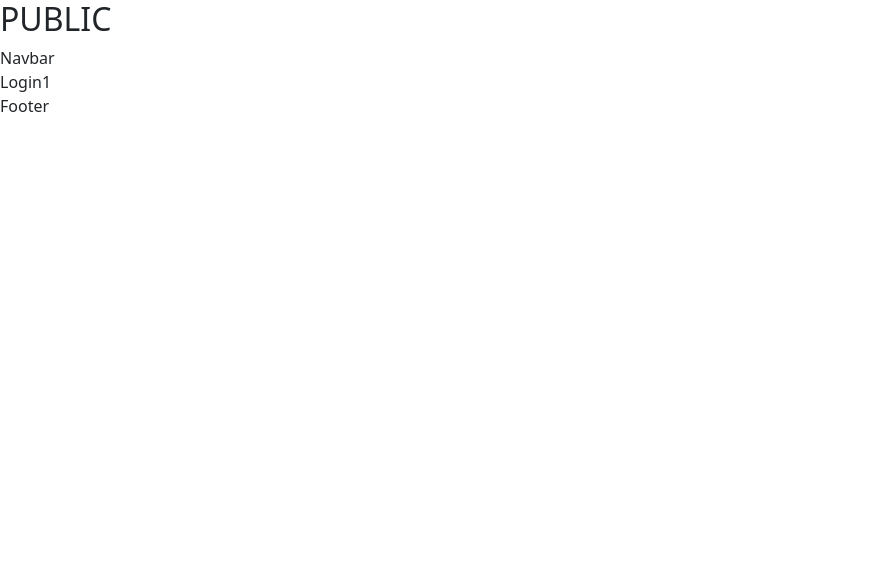
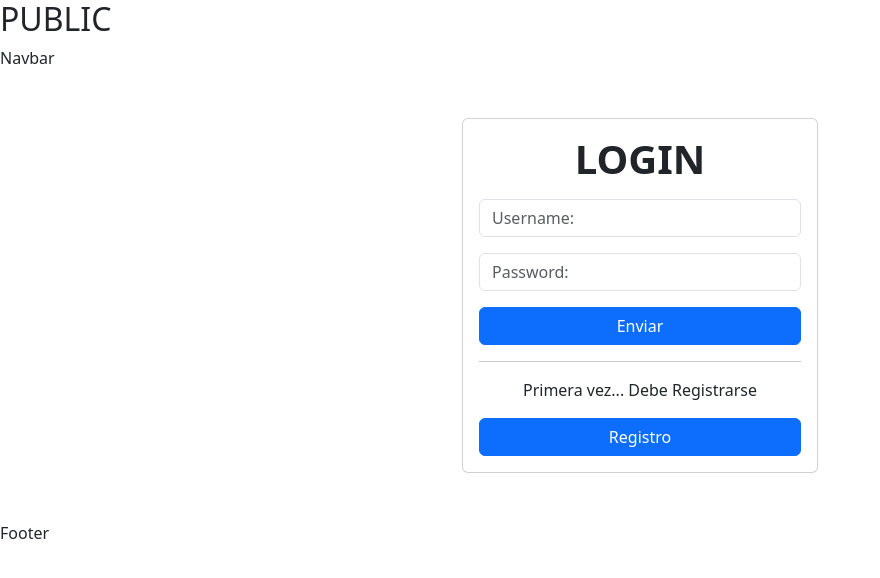
Before and after one commit to JhonatanPino/proyectoRetosFrontend, a React (Vite) app: page /login in a window 1280 px wide. Shown: the top 578 px of the page, without its empty margins (0-880 px from the left). Built offline with nearby package versions, Linux system fonts and the light colour scheme.

Commit message:
add page Login

```diff
--- a/src/App.jsx
+++ b/src/App.jsx
@@ -5,6 +5,8 @@ import 'bootstrap/dist/js/bootstrap.bundle.min.js';
 import 'react-toastify/dist/ReactToastify.css';
 import { ToastContainer } from 'react-toastify';
 
+//ADMIN
+import Panel from "./pageadmin/Panel.jsx";
 
 //LAYOUTS
 import LayoutPublic from "./layouts/LayoutPublic.jsx";
@@ -33,7 +35,7 @@ const App = () => {
                     </Route>
                     <Route element={<ProtectedRoutes />}>
                         <Route path="/admin" element={<LayoutAdmin />}>
-                            <Route index element={<PageHome />} />
+                            <Route index element={<Panel />} />
                         </Route>
                         <Route path="/user" element={<LayoutUser />}>
                             <Route index element={<PageHome />} />
--- a/src/layouts/LayoutAdmin.jsx
+++ b/src/layouts/LayoutAdmin.jsx
@@ -9,7 +9,7 @@ const LayoutAdmin = () => {
   const navigate = useNavigate();
 
   useEffect(() => {
-    if (getRol != "admin") {
+    if (getRol() != "admin") {
       navigate("/");
     }
   }, []);
--- a/src/layouts/LayoutUser.jsx
+++ b/src/layouts/LayoutUser.jsx
@@ -9,7 +9,7 @@ const LayoutUser = () => {
   const navigate = useNavigate();
 
   useEffect(() => {
-    if (getRol != "user") {
+    if (getRol() != "user") {
       navigate("/");
     }
   }, []);
--- a/src/main.jsx
+++ b/src/main.jsx
@@ -4,7 +4,6 @@ import App from './App.jsx'
 import 'bootstrap/dist/css/bootstrap.min.css';
 import 'bootstrap/dist/js/bootstrap.bundle.min.js';
 import 'react-toastify/dist/ReactToastify.css';
-import { ToastContainer } from 'react-toastify';
 
 createRoot(document.getElementById('root')).render(
   <StrictMode>
--- /dev/null
+++ b/src/pageadmin/Panel.jsx
@@ -0,0 +1,9 @@
+import React from 'react'
+
+const Panel = () => {
+  return (
+    <div>Panel</div>
+  )
+}
+
+export default Panel
--- a/src/pageauth/Login.jsx
+++ b/src/pageauth/Login.jsx
@@ -1,9 +1,124 @@
-import React from 'react'
+import React, { useState, useEffect } from 'react';
+import Config, { setAuthToken } from '../Config';
+import { useNavigate } from 'react-router-dom';
+import AuthUser from './AuthUser';
+import { toast } from 'react-toastify';
 
 const Login = () => {
+  const { getToken } = AuthUser();
+  const [username, setUsername] = useState('');
+  const [password, setPassword] = useState('');
+  const [loading, setLoading] = useState(false);
+  const [errorMsg, setErrorMsg] = useState(null);
+  const [message, setMessage] = useState(''); // <-- definir message para evitar error
+  const navigate = useNavigate();
+
+  useEffect(() => {
+    if (getToken()) {
+      navigate('/');
+    }
+  }, [getToken, navigate]);
+
+  const submitLogin = async (e) => {
+    e.preventDefault();
+    setErrorMsg(null);
+    setLoading(true);
+
+    try {
+      const { data } = await Config.getLogin({ username, password });
+      if (data.success) {
+        const successMsg = data.message || 'Login exitoso';
+        toast.success(successMsg);
+
+        if (data.token) {
+          localStorage.setItem('token', data.token);
+          setAuthToken(data.token);
+        }
+
+        // Guardar user si viene en la respuesta
+        if (data.user) {
+          localStorage.setItem('user', JSON.stringify(data.user));
+        }
+
+        // Determinar rol: preferir data.user.role, si no está, intentar decodificar JWT
+        const roleFromUser = data.user?.role;
+        let role = roleFromUser;
+        if (!role && data.token) {
+          try {
+            const payload = JSON.parse(atob(data.token.split('.')[1]));
+            role = payload?.role || null;
+          } catch (e) {
+            role = null;
+          }
+        }
+
+        // Redirigir según rol
+        if (role === 'admin') {
+          navigate('/admin');
+        } else if (role === 'user') {
+          navigate('/user');
+        } else {
+          navigate('/'); // fallback
+        }
+      } else {
+        const infoMsg = data.message || 'Credenciales incorrectas';
+        setErrorMsg(infoMsg);
+        toast.error(infoMsg);
+      }
+    } catch (err) {
+      console.error(err);
+      const resp = err?.response;
+      const serverMsg = resp?.data?.message || 'Error en el servidor';
+      setErrorMsg(serverMsg);
+      toast.error(serverMsg);
+    } finally {
+      setLoading(false);
+    }
+  };
+
   return (
-    <div>Login1</div>
-  )
+    <div className="container">
+      <div className="row justify-content-center">
+        <div className="col-sm-4">
+          <div className="card mt-5 mb-5">
+            <div className="card-body">
+              <h1 className="text-center fw-bolder">LOGIN</h1>
+
+              <form onSubmit={submitLogin}>
+                {errorMsg && <div className="alert alert-danger">{errorMsg}</div>}
+
+                <input
+                  type="text"
+                  className="form-control mt-3"
+                  placeholder="Username:"
+                  value={username}
+                  onChange={(e) => {setUsername(e.target.value); setErrorMsg(null); }}
+                  required
+                />
+                <input
+                  type="password"
+                  className="form-control mt-3"
+                  placeholder="Password:"
+                  value={password}
+                  onChange={(e) => {setPassword(e.target.value); setErrorMsg(null); }}
+                  required
+                />
+
+                <button className="btn btn-primary mt-3 w-100" type="submit" disabled={loading}>
+                  {loading ? 'Ingresando...' : 'Enviar'}
+                </button>
+              </form>
+
+              <p className="text-center mt-3">{message}</p>
+              <hr />
+              <p className="text-center mt-3">Primera vez... Debe Registrarse</p>
+              <a href="/register" className='btn btn-primary w-100'>Registro</a>
+            </div>
+          </div>
+        </div>
+      </div>
+    </div>
+  );
 }
 
 export default Login
```
